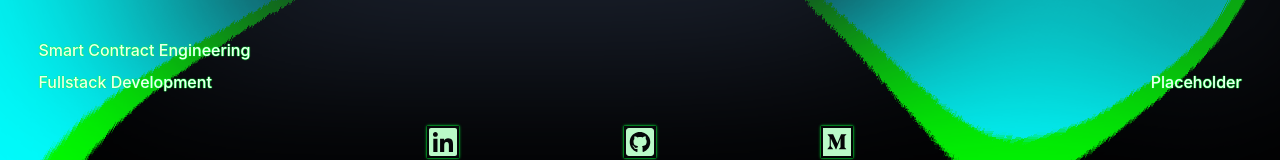
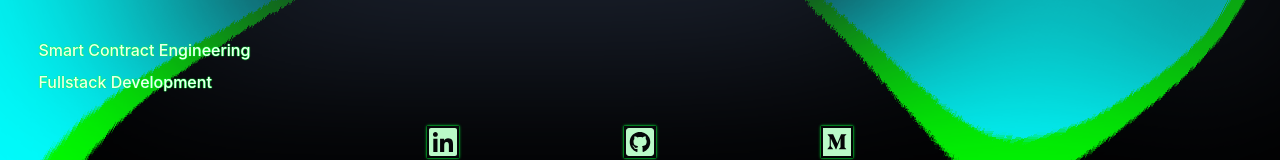
Before and after one commit to daopunk/portfolio, a Next.js app: page / in a window 1280 px wide. Shown: the part 626-786 px from the top of the page. Built offline with nearby package versions, Linux system fonts and the light colour scheme.

Commit message:
edit animation

```diff
--- a/pages/components/Animation.tsx
+++ b/pages/components/Animation.tsx
@@ -3,9 +3,7 @@ import { Flex, Text } from '@chakra-ui/layout';
 const Animation = () => {
   return (
     <Flex position="absolute" bottom="0" right="0" pb="20" pr="3%">
-      <Text fontWeight="medium" className="neonBase">
-        Placeholder
-      </Text>
+      <Text fontWeight="medium" className="neonBase"></Text>
     </Flex>
   );
 };
```
